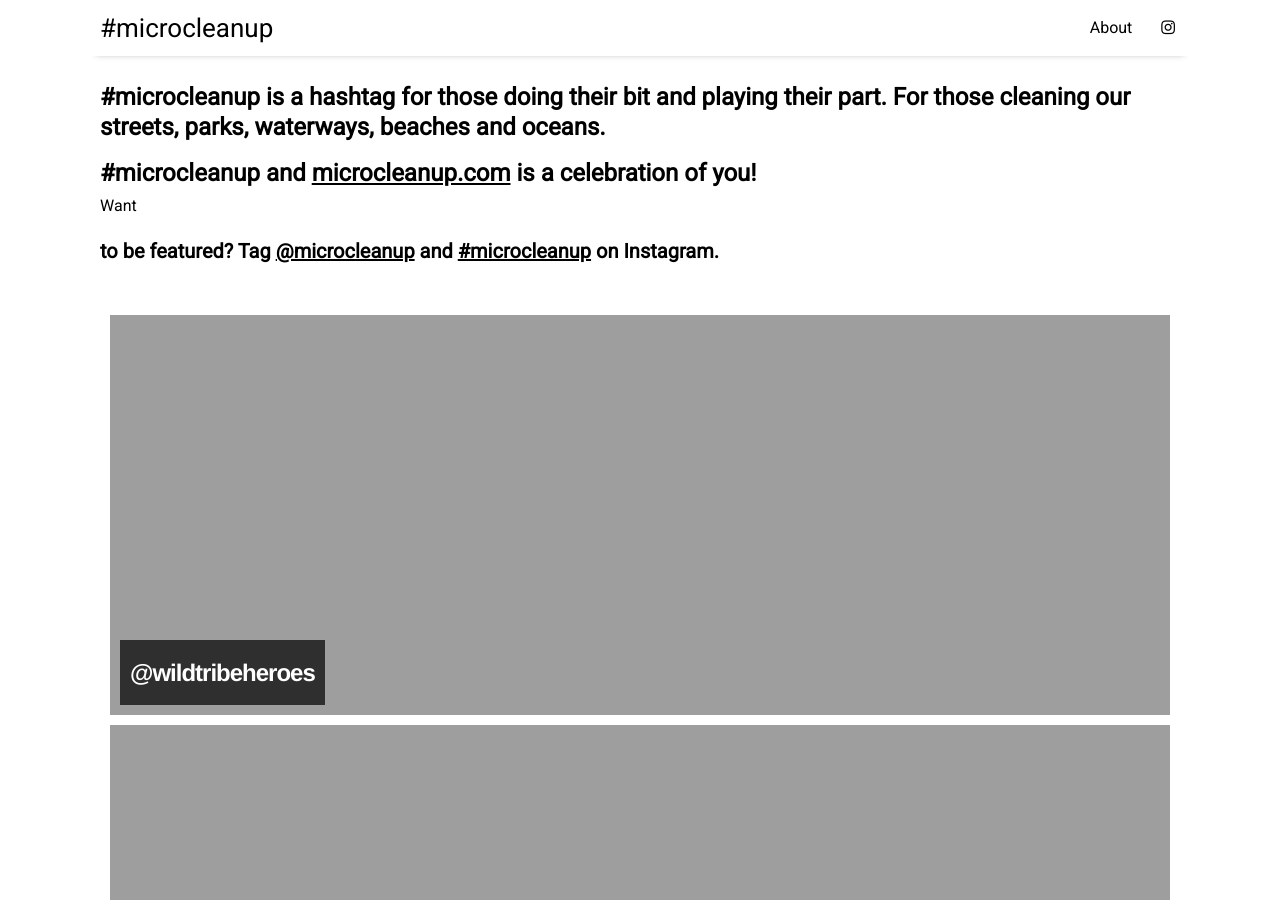
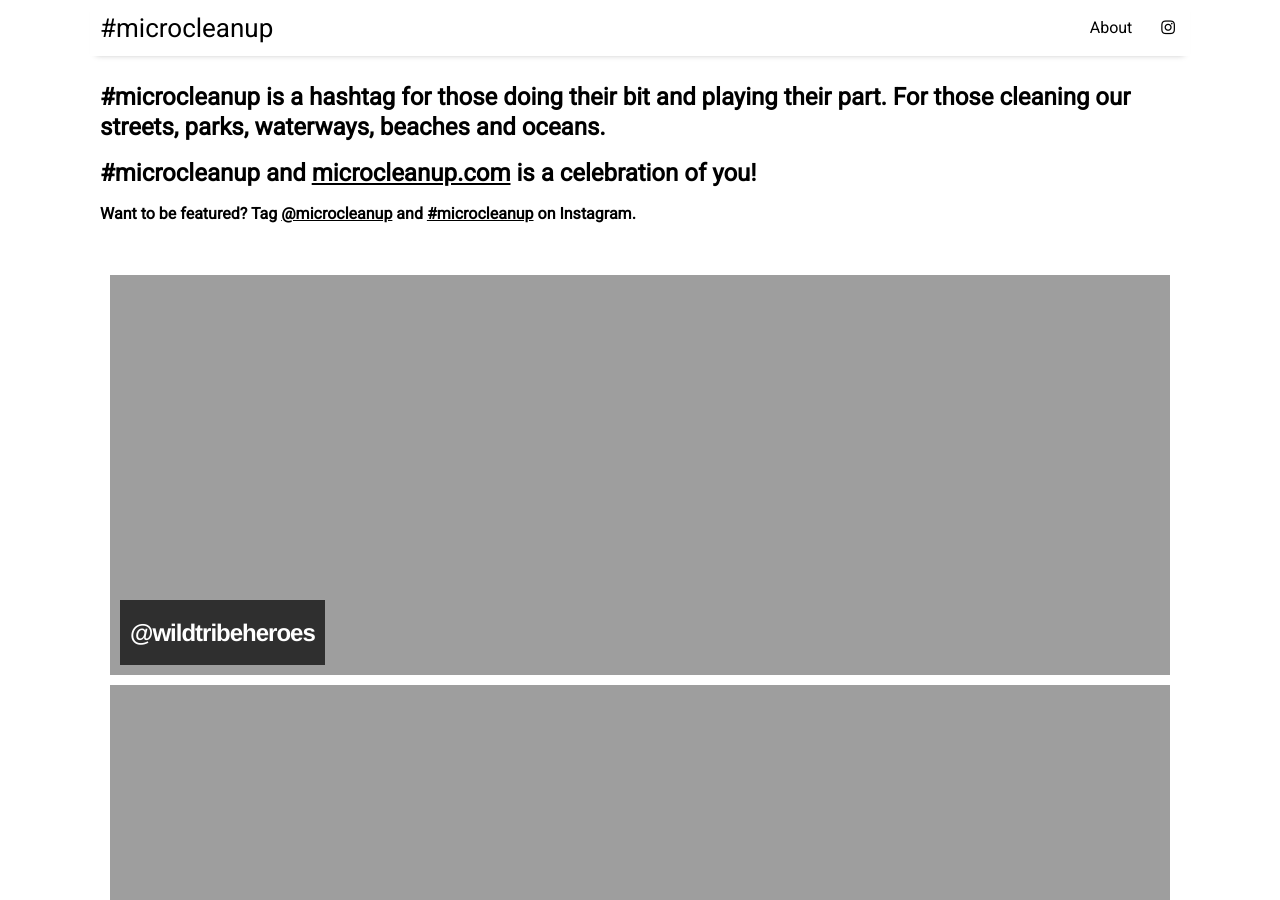
Before and after one commit to microcleanup/website, a Jekyll site: the page built from index.html, in a window 1280 px wide and 900 px high. Built offline with Jekyll 4.4.1, drawn with Linux system fonts in a browser that asks for light colours; nearby versions of some CDN libraries; the list of posts is cut into pages by our own code.

```diff
--- a/_layouts/home.html
+++ b/_layouts/home.html
@@ -7,7 +7,7 @@ title: Home
 
 <h2>#microcleanup and <a href="https://microcleanup.com">microcleanup.com</a> is a celebration of you!</h2>
 
-Want <h3>to be featured? Tag <a href="https://www.instagram.com/microcleanup">@microcleanup</a> and <a href="https://www.instagram.com/explore/tags/microcleanup">#microcleanup</a> on Instagram.</h3>
+<h4>Want to be featured? Tag <a href="https://www.instagram.com/microcleanup">@microcleanup</a> and <a href="https://www.instagram.com/explore/tags/microcleanup">#microcleanup</a> on Instagram.</h4>
 
 <br /><br />
 
```
